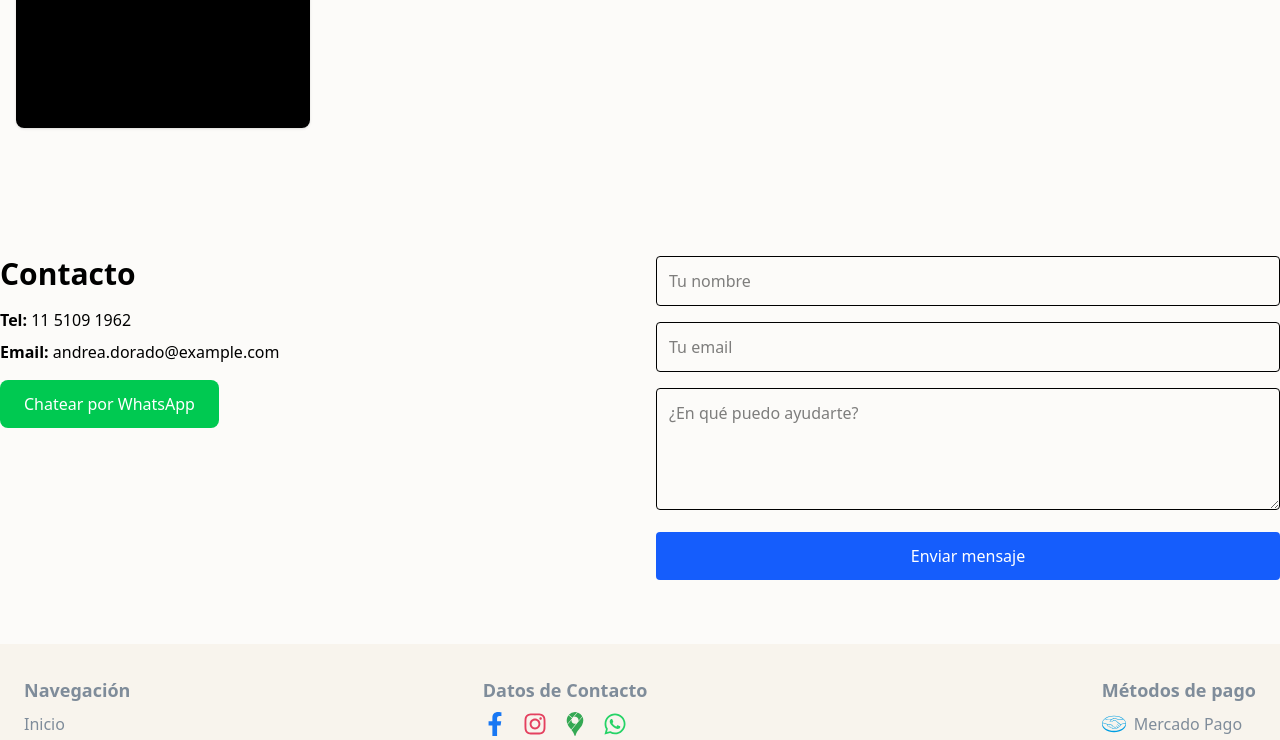
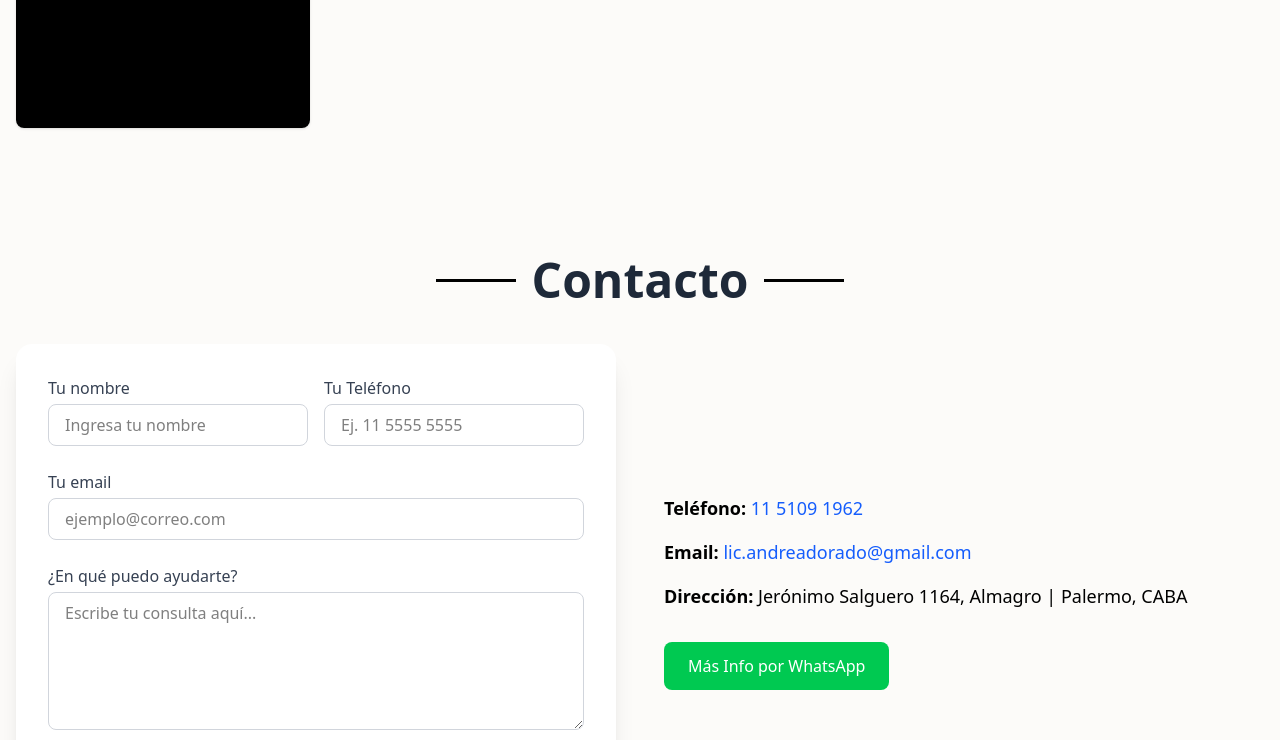
Before and after one commit to adrian161103/LandingPage-AndreaDorado, a React (Vite) app: page / in a window 1280 px wide. Shown: the part 2000-2740 px from the top of the page. Built offline with nearby package versions, Linux system fonts and the light colour scheme.

Commit message:
cambios de posicion para el form, mejora de estetica

```diff
--- a/src/components/ContactForm.tsx
+++ b/src/components/ContactForm.tsx
@@ -1,25 +1,182 @@
-// Componente ContactForm
-const ContactForm = () => {
-  return <section id="contact" className="py-16">
-  <div className="container mx-auto grid md:grid-cols-2 gap-8">
+import React, { useState } from "react";
+
+const ContactForm: React.FC = () => {
+  const [name, setName] = useState("");
+  const [phone, setPhone] = useState(""); // nuevo
+  const [email, setEmail] = useState("");
+  const [message, setMessage] = useState("");
+  const [website, setWebsite] = useState(""); // honeypot
+
+  // Solo bloquea bots que completen el honeypot
+  const handleSubmit = (e: React.FormEvent) => {
+    if (website) {
+      e.preventDefault();
+      return;
+    }
+  };
+
+  // El asunto será: "Nombre - Teléfono"
+  const subject = `${name} - ${phone}`;
+
+  // Lógica de WhatsApp
+const handleWhatsapp = () => {
+  const whatsappNumber = "5491151091962";
+  const message = `¡Hola! Quiero más info sobre terapia psicológica, mi nombre es ${name}`;
+  const url = `https://api.whatsapp.com/send/?phone=${whatsappNumber}&text=${encodeURIComponent(message)}`;
+  window.open(url, "_blank");
+};
+
+  return (
+    <section id="contact" className="py-16 ">
+      <div className="container mx-auto px-4">
+        <h2 className="text-5xl font-semibold mb-10 text-center text-gray-800 especialidades">
+          Contacto
+        </h2>
+        <div className="grid grid-cols-1 md:grid-cols-2 gap-12 items-center">
+
+
+          {/* Formulario con Formsubmit */}
+          <div className="bg-white rounded-2xl shadow-xl p-8">
+            <form
+              onSubmit={handleSubmit}
+              action="https://formsubmit.co/tu-correo@ejemplo.com"
+              method="POST"
+              className="space-y-6"
+              noValidate
+            >
+              {/* Config Formsubmit */}
+              <input type="hidden" name="_next" value="https://tusitio.com/gracias" />
+              <input type="hidden" name="_captcha" value="false" />
+              <input type="hidden" name="_subject" value={subject} />
+
+              {/* Honeypot anti-spam */}
+              <input
+                type="text"
+                name="website"
+                value={website}
+                onChange={(e) => setWebsite(e.target.value)}
+                className="hidden"
+                tabIndex={-1}
+                autoComplete="off"
+              />
+
+              {/* Nombre + Teléfono */}
+              <div className="grid grid-cols-1 md:grid-cols-2 gap-4">
                 <div>
-      <h2 className="text-3xl font-semibold mb-4">Contacto</h2>
-      <p className="mb-2"><strong>Tel:</strong> 11 5109 1962</p>
-      <p className="mb-4"><strong>Email:</strong> andrea.dorado@example.com</p>
-      <a href="https://wa.me/1151091962" className="inline-block px-6 py-3 bg-green-500 text-white rounded-lg">
-        Chatear por WhatsApp
-      </a>
+                  <label
+                    htmlFor="name"
+                    className="block text-m font-medium text-gray-700 mb-1"
+                  >
+                    Tu nombre
+                  </label>
+                  <input
+                    id="name"
+                    name="name"
+                    type="text"
+                    required
+                    value={name}
+                    onChange={(e) => setName(e.target.value)}
+                    className="w-full px-4 py-2 border border-gray-300 rounded-lg focus:outline-none focus:ring-2 focus:ring-blue-400"
+                    placeholder="Ingresa tu nombre"
+                  />
                 </div>
-    <form className="space-y-4">
-      <input type="text" name="name" placeholder="Tu nombre" className="w-full p-3 border rounded" required />
-      <input type="email" name="email" placeholder="Tu email" className="w-full p-3 border rounded" required />
-      <textarea name="message" rows={4} placeholder="¿En qué puedo ayudarte?" className="w-full p-3 border rounded" required />
-      <button type="submit" className="w-full px-6 py-3 bg-blue-600 text-white rounded">
+                <div>
+                  <label
+                    htmlFor="phone"
+                    className="block text-m font-medium text-gray-700 mb-1"
+                  >
+                   Tu Teléfono
+                  </label>
+                  <input
+                    id="phone"
+                    name="phone"
+                    type="tel"
+                    required
+                    value={phone}
+                    onChange={(e) => setPhone(e.target.value)}
+                    className="w-full px-4 py-2 border border-gray-300 rounded-lg focus:outline-none focus:ring-2 focus:ring-blue-400"
+                    placeholder="Ej. 11 5555 5555"
+                  />
+                </div>
+              </div>
+
+              {/* Email */}
+              <div>
+                <label
+                  htmlFor="email"
+                  className="block text-m font-medium text-gray-700 mb-1"
+                >
+                  Tu email
+                </label>
+                <input
+                  id="email"
+                    name="email"
+                    type="email"
+                    required
+                    value={email}
+                    onChange={(e) => setEmail(e.target.value)}
+                    className="w-full px-4 py-2 border border-gray-300 rounded-lg focus:outline-none focus:ring-2 focus:ring-blue-400"
+                    placeholder="ejemplo@correo.com"
+                  />
+              </div>
+
+              {/* Mensaje */}
+              <div>
+                <label
+                  htmlFor="message"
+                  className="block text-m font-medium text-gray-700 mb-1"
+                >
+                  ¿En qué puedo ayudarte?
+                </label>
+                <textarea
+                  id="message"
+                  name="message"
+                  rows={5}
+                  required
+                  value={message}
+                  onChange={(e) => setMessage(e.target.value)}
+                  className="w-full px-4 py-2 border border-gray-300 rounded-lg focus:outline-none focus:ring-2 focus:ring-blue-400"
+                  placeholder="Escribe tu consulta aquí..."
+                />
+              </div>
+
+              <button
+                type="submit"
+                className="w-full py-3 cursor-pointer bg-[#ff99cc] text-white rounded-lg hover:bg-[#ffffcc] hover:text-black transition duration-[1000ms]"
+              >
                 Enviar mensaje
               </button>
             </form>
           </div>
-</section>;
+           {/* Información de contacto */}
+          <aside className="space-y-4 md:self-center">
+            <p className="text-lg">
+              <strong>Teléfono:</strong>{" "}
+              <a href="tel:+541151091962" className="text-blue-600 hover:underline">
+                11 5109 1962
+              </a>
+            </p>
+            <p className="text-lg">
+              <strong>Email:</strong>{" "}
+              <a href="mailto:lic.andreadorado@gmail.com" className="text-blue-600 hover:underline">
+                lic.andreadorado@gmail.com
+              </a>
+            </p>
+            <p className="text-lg">
+              <strong>Dirección:</strong> Jerónimo Salguero 1164, Almagro | Palermo, CABA
+            </p>
+            <button
+              className="inline-block cursor-pointer mt-4 px-6 py-3 bg-green-500 text-white rounded-lg hover:bg-green-600 transition duration-[1000ms] whatsapp-btn"
+              onClick={handleWhatsapp}
+            >
+              Más Info por WhatsApp
+            </button>
+          </aside>
+        </div>
+
+      </div>
+    </section>
+  );
 };
 
 export default ContactForm;
--- a/src/components/Page.tsx
+++ b/src/components/Page.tsx
@@ -15,7 +15,6 @@ const navLinks: NavLink[] = [
   { label: "Inicio", href: "#hero" },
   { label: "Trayectoria", href: "#about" },
   { label: "Atención Psicoanalítica", href: "#services" },
-  { label: "El Andén", href: "#anden" },
   { label: "Contacto", href: "#contact" },
 ];
 
```
Lines whose indentation alone changed are shown as unchanged.
